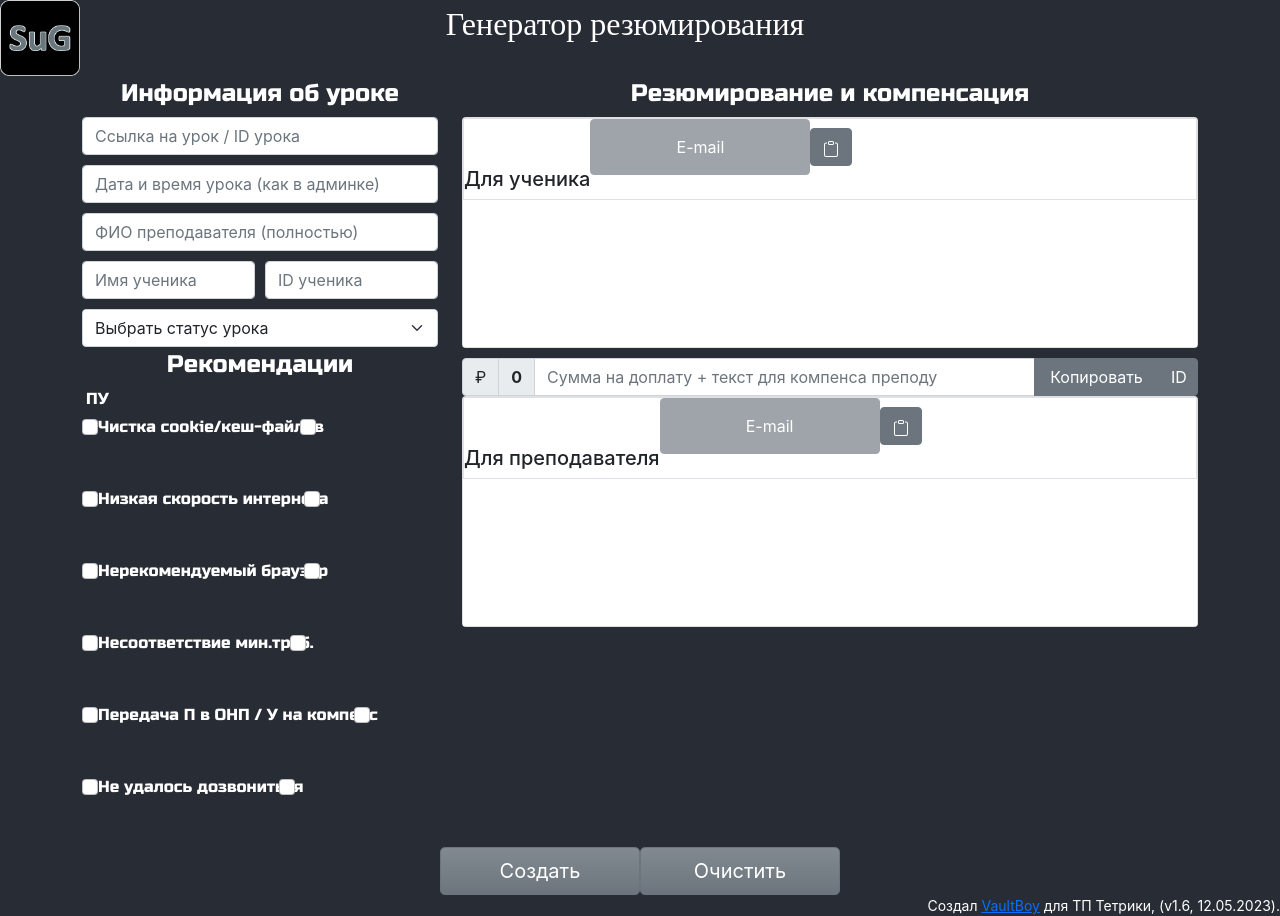
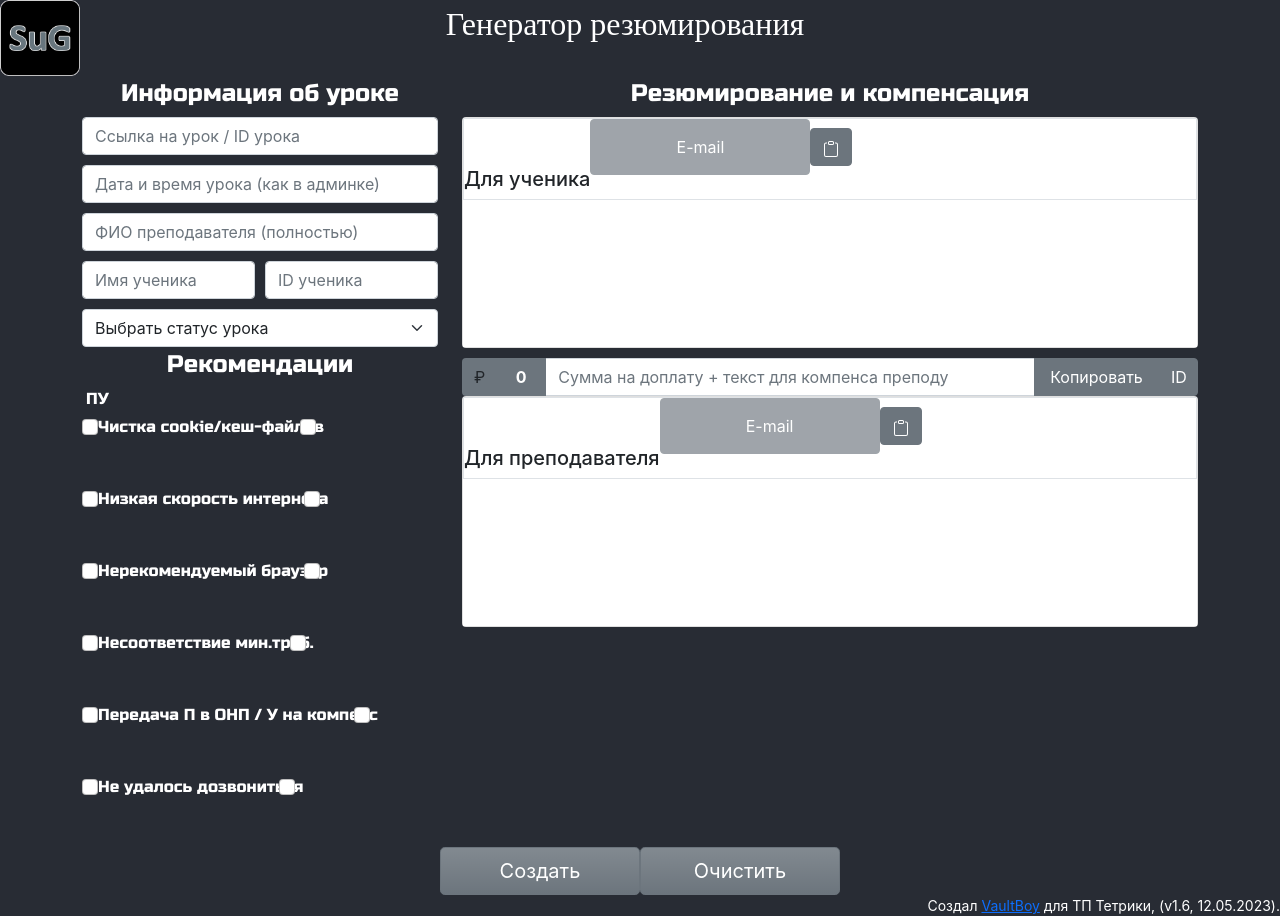
Before and after one commit to VaultBoy9519/summing-up-generator-Tetrika, a React (Create React App) app: page / in a window 1280 px wide. Built offline with nearby package versions, Linux system fonts and the light colour scheme; a web font is replaced by a local one.

Commit message:
v.1.7 от 13.05.2023. Сумма для выплаты теперь кликабельна

```diff
--- a/src/App.js
+++ b/src/App.js
@@ -257,14 +257,14 @@ function App() {
 
   //автозаполнение объекта с инфой об уроке
   const createNames = () => {
-    // const obj = {
-    //   dateLesson: `18:00 четверг, 01 февраля`,
-    //   nameTutor: `Тест Тестович Тетрилин`,
-    //   idPupil: `Ливерная Голубка 14`,
-    //   namePupil: `Тест Ева`,
-    //   statusLesson: "1"
-    // };
-    // setLesson(obj);
+    const obj = {
+      dateLesson: `18:00 четверг, 01 февраля`,
+      nameTutor: `Тест Тестович Тетрилин`,
+      idPupil: `Ливерная Голубка 14`,
+      namePupil: `Тест Ева`,
+      statusLesson: "1"
+    };
+    setLesson(obj);
     console.log(lesson);
   };
 
--- a/src/components/TutorCash.jsx
+++ b/src/components/TutorCash.jsx
@@ -13,22 +13,31 @@ export const TutorCash = ({ tutorCash, messageCompens, link }) => {
     </svg>
   );
   const { copyInfo } = useCopyButton();
+
   const [isCopiedText, setIsCopiedText] = React.useState(false);
   const [isCopiedID, setIsCopiedID] = React.useState(false);
+  const [isCopiedCash, setIsCopiedCash] = React.useState(false);
+
 
   const copyButtonRefText = React.useRef(null);
   const copyButtonRefID = React.useRef(null);
+  const copyButtonRefCash = React.useRef(null);
+
 
   React.useEffect(() => {
       copyInfo(copyButtonRefText, setIsCopiedText);
       copyInfo(copyButtonRefID, setIsCopiedID);
+      copyInfo(copyButtonRefCash, setIsCopiedCash);
     }
   );
 
   return (
     <div className="input-group mb-10">
-      <span className="input-group-text">₽</span>
-      <span className="input-group-text" style={{ fontWeight: "bold" }}>{isNaN(tutorCash) ? 0 : tutorCash}</span>
+      <span className="input-group-text bg-secondary border-0">₽</span>
+      <button ref={copyButtonRefCash} className="btn btn-secondary" style={{ fontWeight: "bold", width: "50px" }}
+              data-clipboard-text={tutorCash}>
+        {isCopiedCash ? greenOkSvg : isNaN(tutorCash) ? 0 : tutorCash}
+      </button>
       <input className="form-control" defaultValue={messageCompens || ""}
              placeholder="Сумма на доплату + текст для компенса преподу" />
       <button ref={copyButtonRefText} className="btn btn-secondary" style={{ width: "125px" }}
```
Also changed, not shown: test2.js (added, +17 -0 lines).
